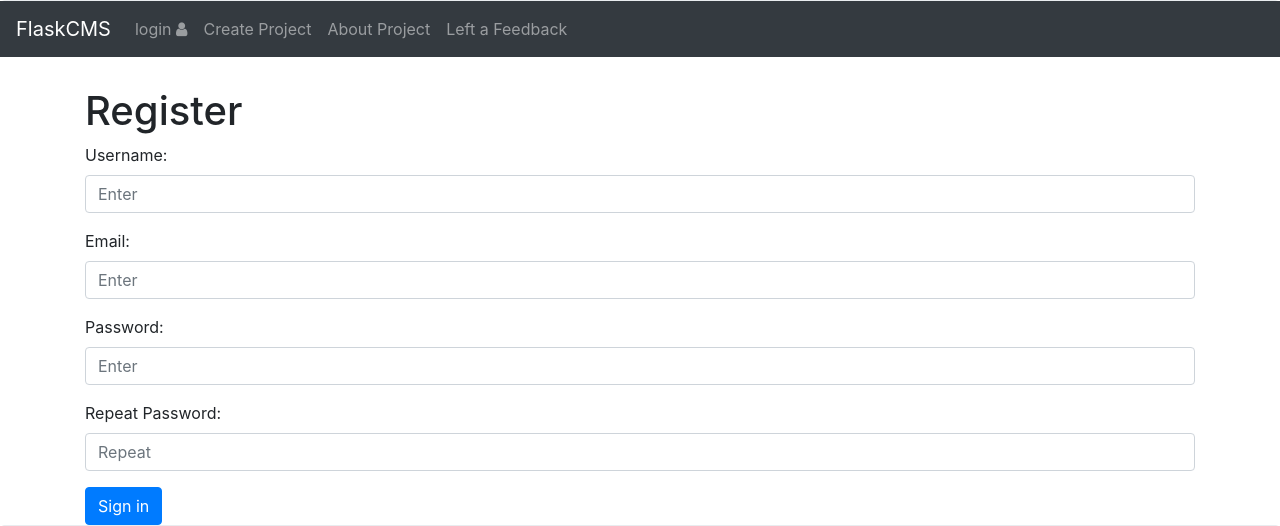
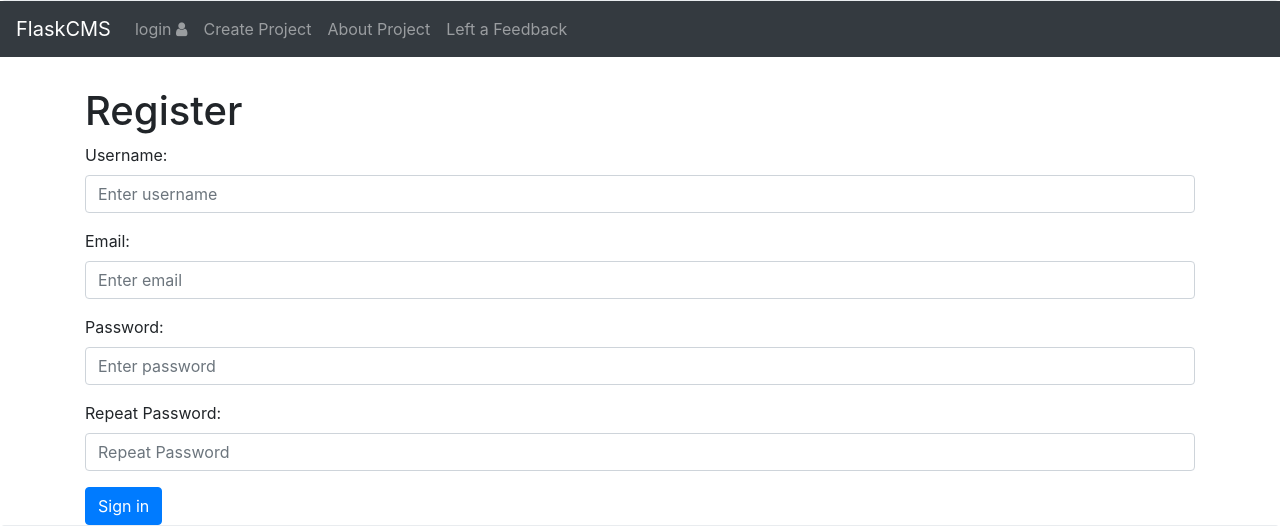
Before and after one commit to lexluter1988/flaskcms, a Flask app: page /register in a window 1280 px wide. Shown: the part 183-709 px from the top of the page. Run offline with Flask 2, Linux system fonts and the light colour scheme; some libraries are stand-ins or nearby versions.

Commit message:
fixed placeholders, closes #61

```diff
--- a/app/templates/auth/login.html
+++ b/app/templates/auth/login.html
@@ -6,13 +6,13 @@
       {{ form.hidden_tag() }}
       <div class="form-group">
         <label for="username">Username:</label>
-        <input type="text" class="form-control" placeholder={{ _('Enter username') }} name="username" id="username" required>
+        <input type="text" class="form-control" placeholder="{{ _('Enter username') }}" name="username" id="username" required>
           <div class="valid-feedback">{{ _('Valid') }}</div>
           <div class="invalid-feedback">{{ _('Please fill out this field') }}</div>
       </div>
       <div class="form-group">
         <label for="password">Password:</label>
-        <input type="password" class="form-control" placeholder={{ _('Enter password') }} name="password" id="password" required>
+        <input type="password" class="form-control" placeholder="{{ _('Enter password') }}" name="password" id="password" required>
         <div class="valid-feedback">{{ _('Valid') }}</div>
         <div class="invalid-feedback">{{ _('Please fill out this field') }}</div>
       </div>
--- a/app/templates/auth/register.html
+++ b/app/templates/auth/register.html
@@ -6,25 +6,25 @@
       {{ form.hidden_tag() }}
       <div class="form-group">
         <label for="username">{{ _('Username') }}:</label>
-        <input type="text" class="form-control" placeholder={{ _('Enter username') }} name="username" id="username" required>
+        <input type="text" class="form-control" placeholder="{{ _('Enter username') }}" name="username" id="username" required>
           <div class="valid-feedback">{{ _('Valid') }}</div>
           <div class="invalid-feedback">{{ _('Please fill out this field') }}</div>
       </div>
       <div class="form-group">
         <label for="email">{{ _('Email') }}:</label>
-        <input type="text" class="form-control" placeholder={{ _('Enter email') }} name="email" id="email" required>
+        <input type="text" class="form-control" placeholder="{{ _('Enter email') }}" name="email" id="email" required>
           <div class="valid-feedback">{{ _('Valid') }}</div>
           <div class="invalid-feedback">{{ _('Please fill out this field') }}</div>
       </div>
       <div class="form-group">
         <label for="password">{{ _('Password') }}:</label>
-        <input type="password" class="form-control" placeholder={{ _('Enter password') }} name="password" id="password" required>
+        <input type="password" class="form-control" placeholder="{{ _('Enter password') }}" name="password" id="password" required>
         <div class="valid-feedback">{{ _('Valid') }}</div>
         <div class="invalid-feedback">{{ _('Please fill out this field') }}</div>
       </div>
       <div class="form-group">
         <label for="password2">{{ _('Repeat Password') }}:</label>
-        <input type="password" class="form-control" placeholder={{ _('Repeat Password') }} name="password2" id="password2" required>
+        <input type="password" class="form-control" placeholder="{{ _('Repeat Password') }}" name="password2" id="password2" required>
         <div class="valid-feedback">{{ _('Valid') }}</div>
         <div class="invalid-feedback">{{ _('Please fill out this field') }}</div>
       </div>
--- a/app/templates/auth/reset_password_form.html
+++ b/app/templates/auth/reset_password_form.html
@@ -6,13 +6,13 @@
       {{ form.hidden_tag() }}
       <div class="form-group">
         <label for="password">{{ _('Password') }}</label>
-        <input type="password" class="form-control" placeholder={{ _('Enter password') }} name="password" id="password" required>
+        <input type="password" class="form-control" placeholder="{{ _('Enter password') }}" name="password" id="password" required>
           <div class="valid-feedback">{{ _('Valid') }}</div>
           <div class="invalid-feedback">{{ _('Please fill out this field') }}</div>
       </div>
       <div class="form-group">
         <label for="password2">{{ _('Repeat Password') }}</label>
-        <input type="password" class="form-control" placeholder={{ _('Repeat Password') }} name="password2" id="password2" required>
+        <input type="password" class="form-control" placeholder="{{ _('Repeat Password') }}" name="password2" id="password2" required>
           <div class="valid-feedback">{{ _('Valid') }}</div>
           <div class="invalid-feedback">{{ _('Please fill out this field') }}</div>
       </div>
--- a/app/templates/auth/reset_password_request.html
+++ b/app/templates/auth/reset_password_request.html
@@ -6,7 +6,7 @@
       {{ form.hidden_tag() }}
       <div class="form-group">
         <label for="email">{{ _('Email') }}:</label>
-        <input type="text" class="form-control" placeholder={{ _('Enter email') }} name="email" id="email" required>
+        <input type="text" class="form-control" placeholder="{{ _('Enter email') }}" name="email" id="email" required>
           <div class="valid-feedback">{{ _('Valid') }}</div>
           <div class="invalid-feedback">{{ _('Please fill out this field') }}</div>
       </div>
--- a/app/templates/main/base.html
+++ b/app/templates/main/base.html
@@ -30,7 +30,7 @@
 </div>
 
 <nav class="navbar navbar-expand-sm bg-dark navbar-dark">
-  <a class="navbar-brand" href="#">FlaskCMS</a>
+  <a class="navbar-brand" href="{{ url_for('main.index') }}">FlaskCMS</a>
   <button class="navbar-toggler" type="button" data-toggle="collapse" data-target="#collapsibleNavbar">
     <span class="navbar-toggler-icon"></span>
   </button>
--- a/app/templates/main/feedback.html
+++ b/app/templates/main/feedback.html
@@ -6,19 +6,19 @@
       {{ form.hidden_tag() }}
       <div class="form-group">
         <label for="name">{{ _('Name') }}:</label>
-        <input type="text" class="form-control" placeholder={{ _('Enter your name') }} name="name" id="name" required>
+        <input type="text" class="form-control" placeholder="{{ _('Enter your name') }}" name="name" id="name" required>
           <div class="valid-feedback">{{ _('Valid') }}</div>
           <div class="invalid-feedback">{{ _('Please fill out this field') }}</div>
       </div>
       <div class="form-group">
         <label for="email">{{ _('Email') }}:</label>
-        <input type="text" class="form-control" placeholder={{ _('Enter your email') }} name="email" id="email" required>
+        <input type="text" class="form-control" placeholder="{{ _('Enter your email') }}" name="email" id="email" required>
           <div class="valid-feedback">{{ _('Valid') }}</div>
           <div class="invalid-feedback">{{ _('Please fill out this field') }}</div>
       </div>
       <div class="form-group">
         <label for="content">{{ _('Your Feedback') }}:</label>
-        <input type="text" class="form-control" placeholder={{ _('Enter your feedback') }} name="content" id="content" required>
+        <input type="text" class="form-control" placeholder="{{ _('Enter your feedback') }}" name="content" id="content" required>
           <div class="valid-feedback">{{ _('Valid') }}</div>
           <div class="invalid-feedback">{{ _('Please fill out this field') }}</div>
       </div>
--- a/app/templates/main/project_new.html
+++ b/app/templates/main/project_new.html
@@ -6,13 +6,13 @@
       {{ form.hidden_tag() }}
       <div class="form-group">
         <label for="name">{{ _('Username') }}:</label>
-        <input type="text" class="form-control" placeholder={{ _('Enter your project name') }} name="name" id="name" required>
+        <input type="text" class="form-control" placeholder="{{ _('Enter your project name') }}" name="name" id="name" required>
           <div class="valid-feedback">{{ _('Valid') }}</div>
           <div class="invalid-feedback">{{ _('Please fill out this field') }}</div>
       </div>
       <div class="form-group">
         <label for="packages">{{ _('Password') }}:</label>
-        <input type="text" class="form-control" placeholder={{ _('Type comma separated packages') }} name="packages" id="packages" required>
+        <input type="text" class="form-control" placeholder="{{ _('Type comma separated packages') }}" name="packages" id="packages" required>
         <div class="valid-feedback">{{ _('Valid') }}</div>
         <div class="invalid-feedback">{{ _('Please fill out this field') }}</div>
       </div>
```
